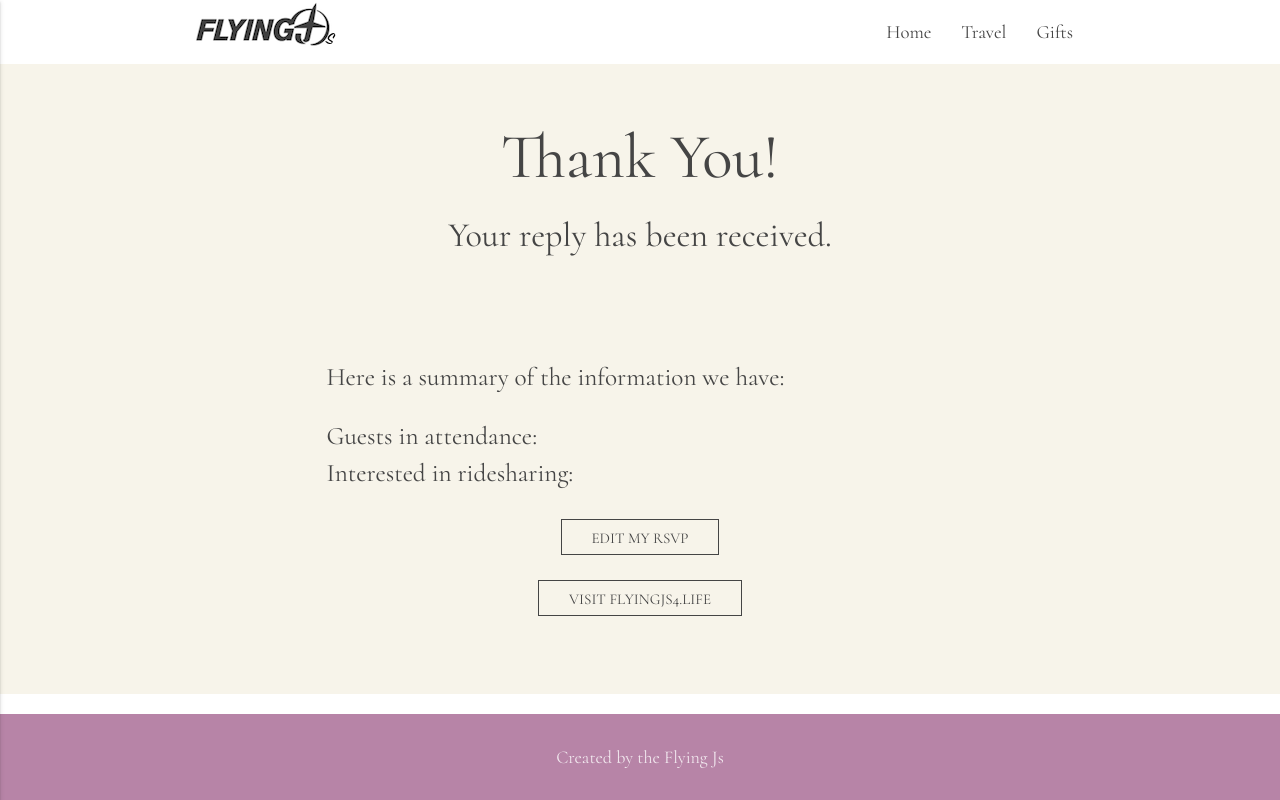
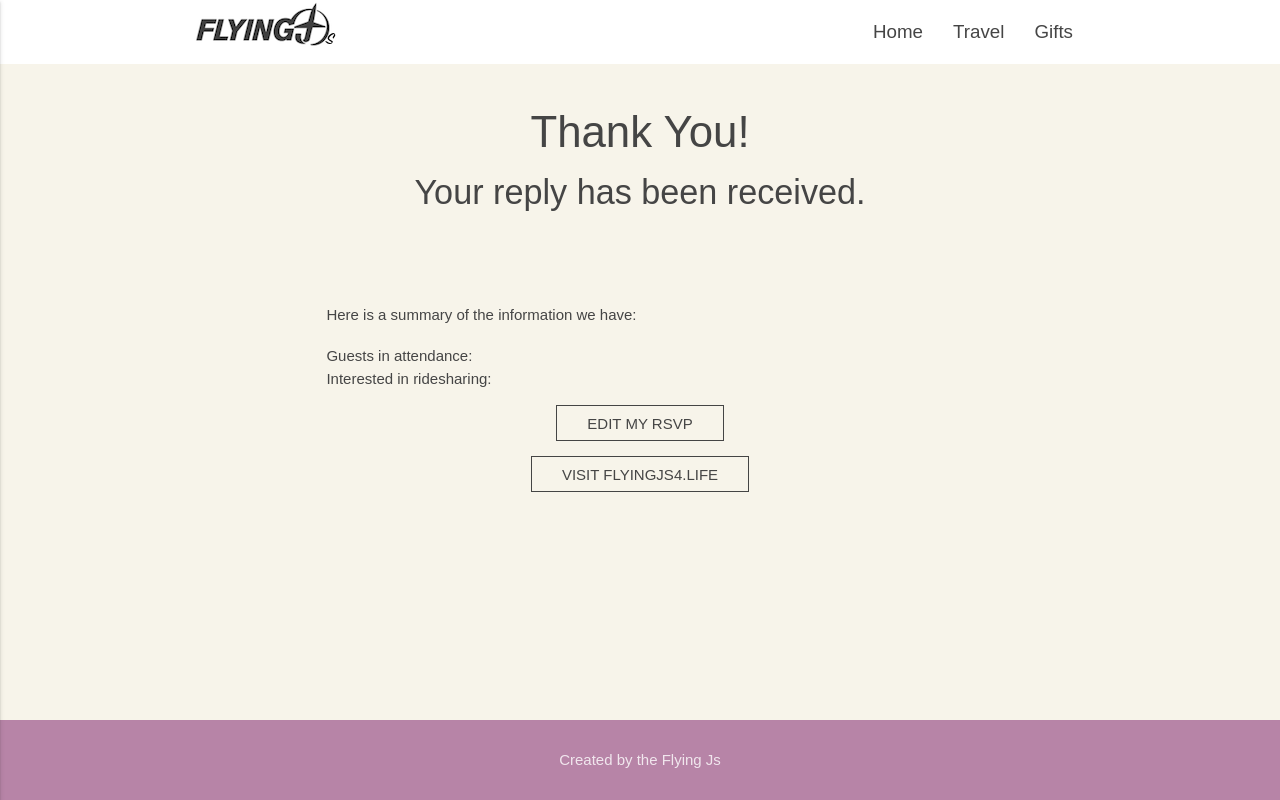
Before and after one commit to je55ek/wedding, a Python web app: template aws/resources/templates/rsvp_summary_template.html in a window 1280 px wide. Run offline with Jinja, Linux system fonts and the light colour scheme; the template is opened without the code that fills it: most values are stand-ins (such as "Sample title", 1, 10 or a date in 2020); some libraries are stand-ins or nearby versions.

Commit message:
fonts and minimal template modifications

```diff
--- a/aws/resources/public/css/template-style.css
+++ b/aws/resources/public/css/template-style.css
@@ -7,11 +7,20 @@
  */
 
 body {
-    font-family: 'Cormorant', serif;
-    font-size: large;
+    font-family: 'Montserrat', sans-serif;
     display: flex;
     min-height: 100vh;
     flex-direction: column;
+}
+h1, h2 {
+    font-family: 'Great Vibes', cursive;
+}
+h1 {
+  font-size: 5rem;
+}
+h2 span.and-style {
+  font-family: 'Montserrat', sans-serif;
+  font-size: 1.2rem;
 }
 p {
   line-height: 2rem;
@@ -86,7 +95,7 @@ section a {
 }*/
 
 .icon-block {
-  padding: 0 15px;
+  padding: 0 10px;
 }
 
 .card {
--- a/aws/resources/templates/rsvp_summary_template.html
+++ b/aws/resources/templates/rsvp_summary_template.html
@@ -59,7 +59,7 @@ href="logo-favicon.png">
 
     <header class="taupe">
       <br>
-      <h1 class="center">Thank You!</h1>
+      <h3 class="center">Thank You!</h3>
       <h4 class="center">Your reply has been received.</h4>
       <br>
       <br>
@@ -68,7 +68,7 @@ href="logo-favicon.png">
       <section>
         <div class="section container">
           <div class="container">
-            <div class="row flow-text">
+            <div class="row">
               <div class="col s12">
                 <form action="submit">
                   <p>Here is a summary of the information we have:</p>
@@ -89,7 +89,7 @@ href="logo-favicon.png">
       </section>
     </main>
 
-    <footer class="page-footer light-tan">
+    <footer class="page-footer taupe">
       <div class="footer-copyright">
         <div class="container">
           <p>Created by the Flying Js</p>
--- a/aws/resources/templates/thank_you_template.html
+++ b/aws/resources/templates/thank_you_template.html
@@ -62,10 +62,10 @@ href="logo-favicon.png">
       <section>
         <div class="section container">
           <div class="container">
-            <div class="row flow-text">
+            <div class="row">
               <div class="col s12 center">
                 {{#respondent}}
-                <h1>Thanks, {{firstName}}!</h1>
+                <h3>Thanks, {{firstName}}!</h3>
                 {{/respondent}}
                 {{^respondent}}
                 <h4>Your RSVP has been sent!</h4>
@@ -84,7 +84,7 @@ href="logo-favicon.png">
         </div>
       </section>
     </main>
-    <footer class="page-footer light-tan">
+    <footer class="page-footer taupe">
       <div class="footer-copyright">
         <div class="container">
           <p>Created by the Flying Js</p>
```
Also changed, not shown: aws/resources/public/index.html (+18 -20 lines), aws/resources/templates/rideshare_template.html (+5 -5 lines), aws/resources/templates/rsvp_template.html (+7 -7 lines).
